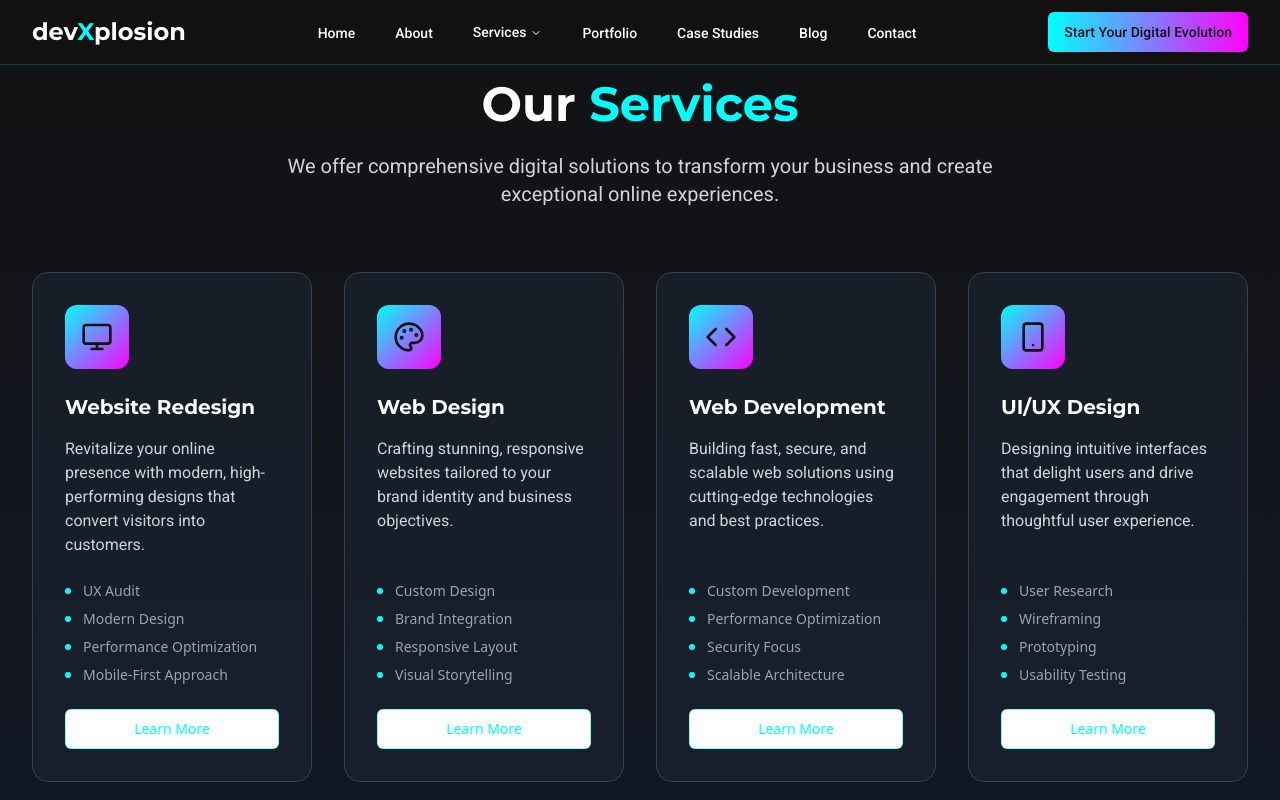
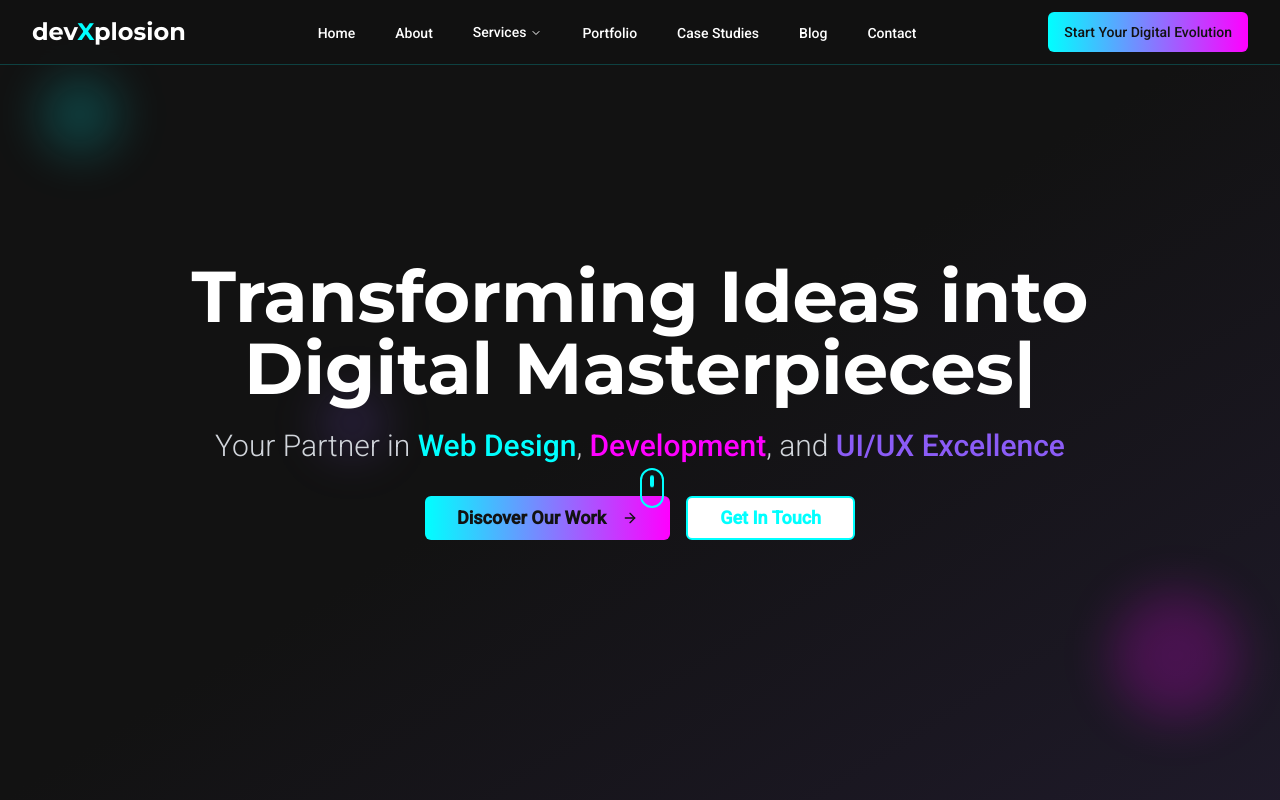
Before and after one commit to akshay1332/digital-ignition-masterpiece, a React (Vite) app: page / in a window 1280 px wide. Shown: the top 800 px of the page. Built offline with nearby package versions, Linux system fonts and the light colour scheme.

Commit message:
Reverted to commit d657e51b4ff3a1ebd849db63605fa1bea4d5a365

```diff
--- a/src/pages/Index.tsx
+++ b/src/pages/Index.tsx
@@ -1,5 +1,6 @@
 
 import Navigation from '@/components/Navigation';
+import Hero from '@/components/Hero';
 import Services from '@/components/Services';
 import Portfolio from '@/components/Portfolio';
 import Testimonials from '@/components/Testimonials';
@@ -10,6 +11,7 @@ const Index = () => {
   return (
     <div className="min-h-screen bg-dark">
       <Navigation />
+      <Hero />
       <Services />
       <Portfolio />
       <Testimonials />
```
